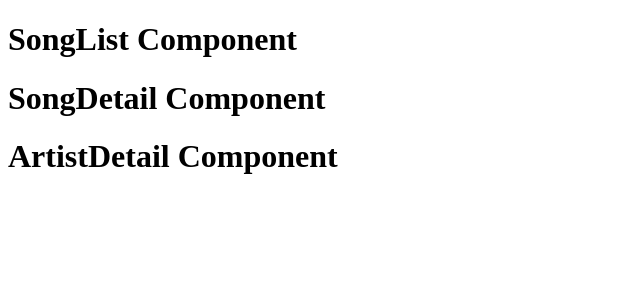
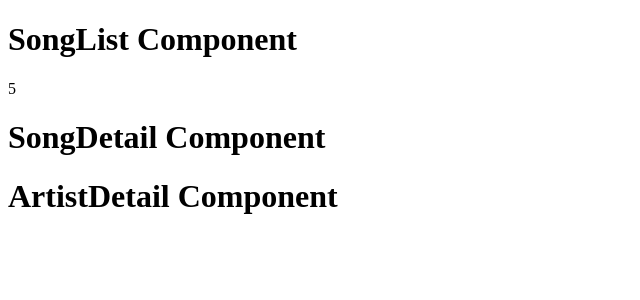
Before and after one commit to kennyosc/jc9openingredux, a React (Create React App) app: page / in a window 1280 px wide. Shown: the top 300 px of the page, without its empty margins (0-640 px from the left). Built offline with nearby package versions, Linux system fonts and the light colour scheme.

Commit message:
add connect SongList to state

```diff
--- a/src/components/SongList.js
+++ b/src/components/SongList.js
@@ -1,13 +1,26 @@
 import React from 'react'
+//redux yang membuat STOREnya, react-redux yang menghubungkan antara react dengan redux
+import {connect} from 'react-redux'
 
 class SongList extends React.Component{
     render(){
         return(
             <div>
                 <h1>SongList Component</h1>
+                {this.props.lagu.length}
             </div>
         )
     }
 }
 
-export default SongList
+//ini untuk mengubah data yang dari State menjadi property si SongList
+//hal ini karena, component SongList.js akan mengambil data dari State(ini dapat diakses karena store dari redux) yang sudah disediakan dari app.js(main dari SongList), dan reducer(tempat datanya berada)
+//(state) itu contentnya adalah 1 kotak state yang dari index.js
+const mapStateToProps = (state) => {
+    return{
+        //cara akses lagunya adalah dengan cara this.props.lagu
+        lagu:state.songs
+    }
+}
+
+export default connect(mapStateToProps)(SongList)
```
